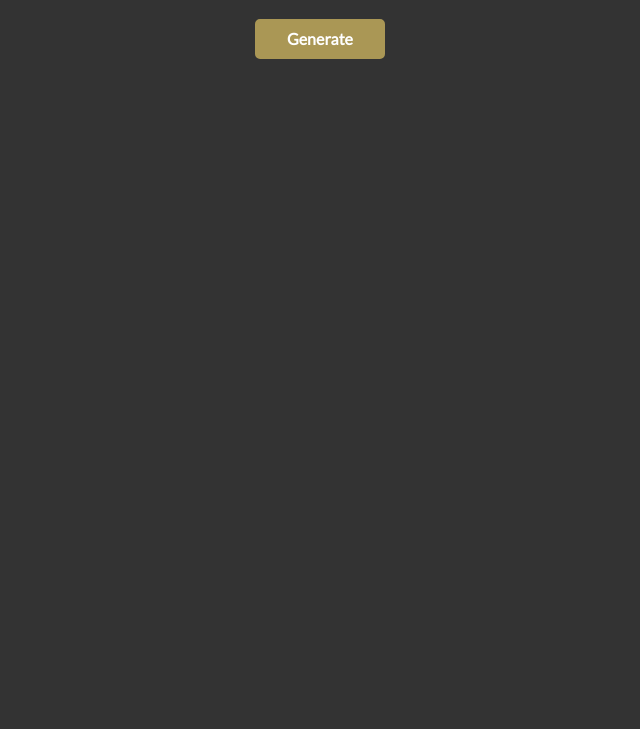
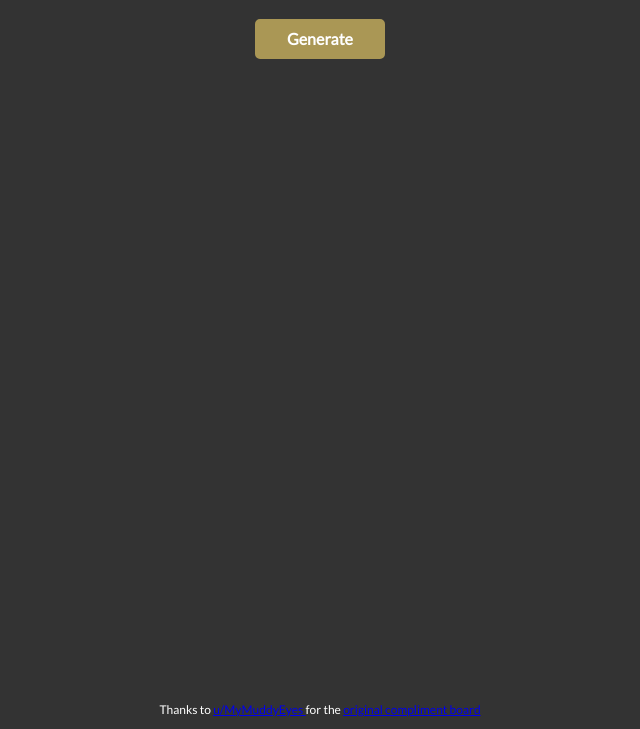
Before and after one commit to ste001/regal-compliment-generator, a plain HTML site: page index.html in a window 1280 px wide. Shown: the part 71-800 px from the top of the page, without its empty margins (320-960 px from the left). Drawn offline with nearby package versions, Linux system fonts and the light colour scheme.

Commit message:
feat: add credits footer

```diff
--- a/index.html
+++ b/index.html
@@ -18,6 +18,19 @@
     <button class="custom-btn" @click="generatePhrase">Generate</button>
 
     <p class="phrase" x-text="phrase"></p>
+
+    <footer>
+      <p class="footer">
+        Thanks to
+        <a href="https://old.reddit.com/user/MyMuddyEyes" target="_blank">
+          u/MyMuddyEyes
+        </a>
+         for the
+        <a href="https://old.reddit.com/r/SquaredCircle/comments/xt0xuo/inspired_by_his_constant_flirting_with_excalibur/" target="_blank">
+          original compliment board
+        </a>
+      </p>
+    </footer>
 </div>
 </body>
 <script>
--- a/main.css
+++ b/main.css
@@ -48,6 +48,16 @@ body {
   transform: translateY(2px);
 }
 
+.footer {
+  text-align: center;
+  color: white;
+  font-size: 12px;
+  position: fixed;
+  left: 0;
+  bottom: 0;
+  width: 100%;
+}
+
 *:focus {
   -webkit-tap-highlight-color: transparent;
   outline: none;
```
